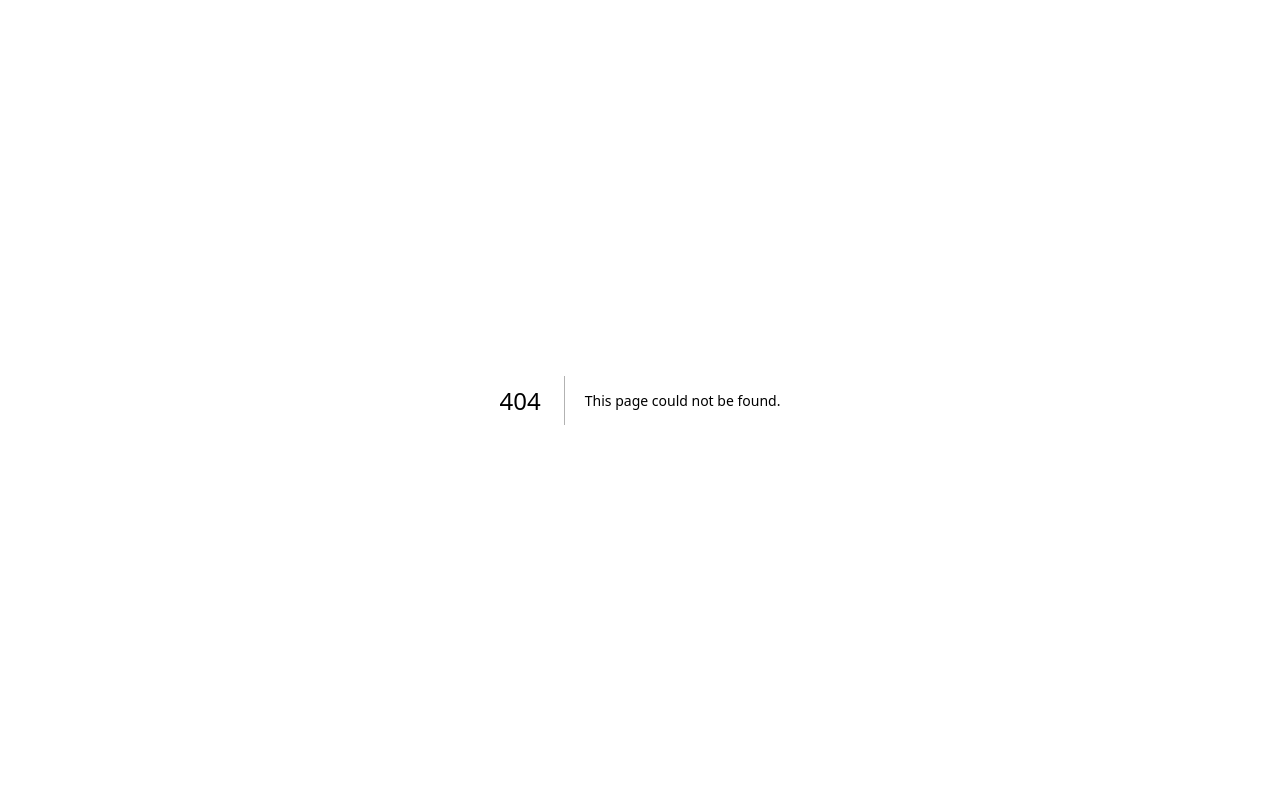
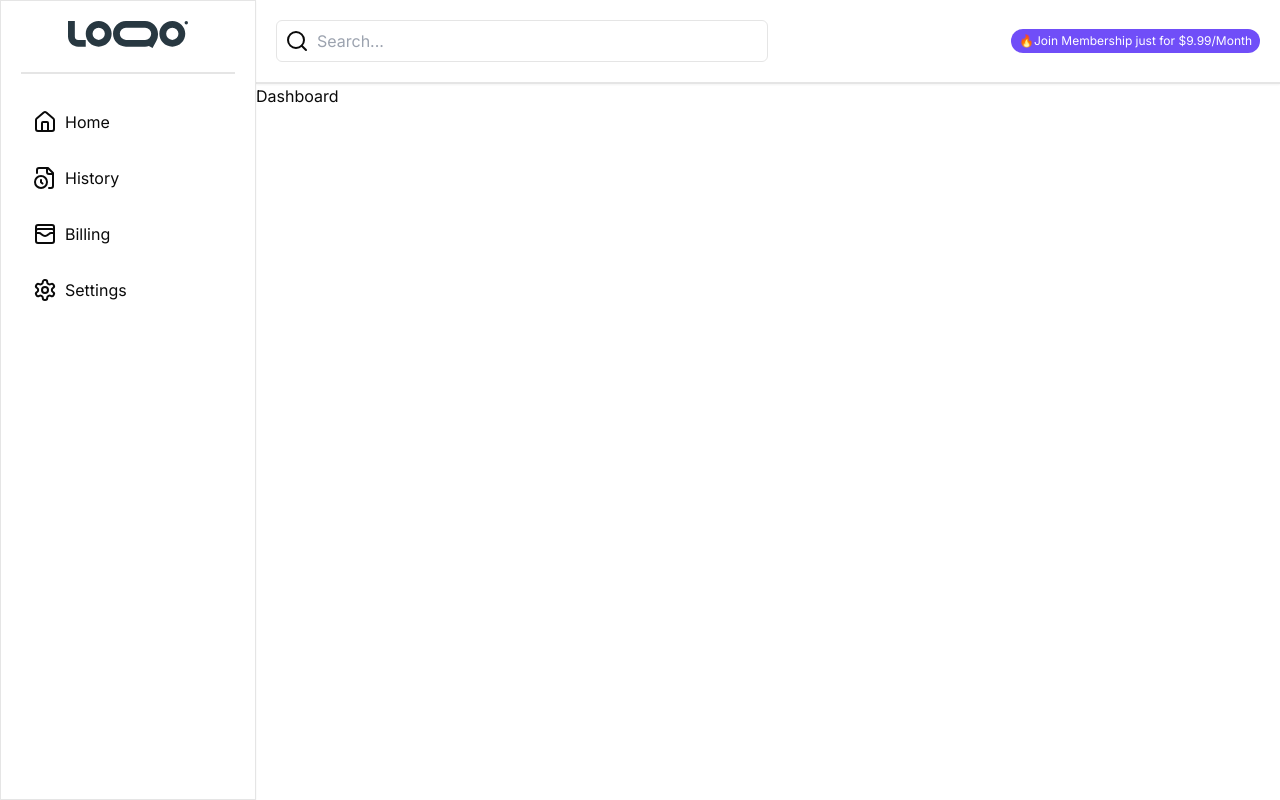
Before and after one commit to WailSolaiman/contentpulse, a Next.js app: page /dashboard in a window 1280 px wide. Before the commit this address had no page. Built offline with nearby package versions, Linux system fonts and the light colour scheme.

Commit message:
add dashboard route and it's components header and sidenav to the app

```diff
--- /dev/null
+++ b/app/dashboard/_components/Header.tsx
@@ -0,0 +1,22 @@
+import { Search } from 'lucide-react'
+import React from 'react'
+
+const Header = () => {
+	return (
+		<div className='p-5 shadow-sm border-b-2 flex justify-between items-center'>
+			<div className='flex gap-2 items-center p-2 border rounded-md w-6/12'>
+				<Search />
+				<input
+					type='text'
+					placeholder='Search...'
+					className='outline-none'
+				/>
+			</div>
+			<div className='bg-primary p-1 rounded-full text-xs text-white px-2'>
+				<h2>🔥Join Membership just for $9.99/Month</h2>
+			</div>
+		</div>
+	)
+}
+
+export default Header
--- /dev/null
+++ b/app/dashboard/_components/SideNav.tsx
@@ -0,0 +1,50 @@
+import React from 'react'
+import Image from 'next/image'
+import { FileClock, Home, Settings, WalletCards } from 'lucide-react'
+
+const SideNav = () => {
+	const MenuList = [
+		{
+			name: 'Home',
+			icon: Home,
+			path: '/dashboard',
+		},
+		{
+			name: 'History',
+			icon: FileClock,
+			path: '/dashboard/history',
+		},
+		{
+			name: 'Billing',
+			icon: WalletCards,
+			path: '/dashboard/billing',
+		},
+		{
+			name: 'Settings',
+			icon: Settings,
+			path: '/dashboard/settings',
+		},
+	]
+	return (
+		<div className='h-screen p-5 shadow-sm border'>
+			<div className='flex justify-center'>
+				<Image src={'/logo.svg'} alt='logo' width={120} height={100} />
+			</div>
+			<hr className='my-6 border' />
+			<div className='mt-3'>
+				{MenuList.map((menu, index) => (
+					<div
+						className='flex gap-2 mb-2 p-3
+                        hover:bg-primary hover:text-white
+                        rounded-lg cursor-pointer'
+						key={index}>
+						<menu.icon />
+						<h2>{menu.name}</h2>
+					</div>
+				))}
+			</div>
+		</div>
+	)
+}
+
+export default SideNav
--- /dev/null
+++ b/app/dashboard/layout.tsx
@@ -0,0 +1,21 @@
+import React from 'react'
+import SideNav from './_components/SideNav'
+import Header from './_components/Header'
+
+const DashboardLayout = ({
+	children,
+}: Readonly<{ children: React.ReactNode }>) => {
+	return (
+		<div>
+			<div className='md:w-64 hidden md:block fixed'>
+				<SideNav />
+			</div>
+			<div className='md:ml-64'>
+				<Header />
+				{children}
+			</div>
+		</div>
+	)
+}
+
+export default DashboardLayout
--- /dev/null
+++ b/app/dashboard/page.tsx
@@ -0,0 +1,7 @@
+import React from 'react'
+
+function Dashboard() {
+	return <div>Dashboard</div>
+}
+
+export default Dashboard
```
Also changed, not shown: public/logo.svg (added).
